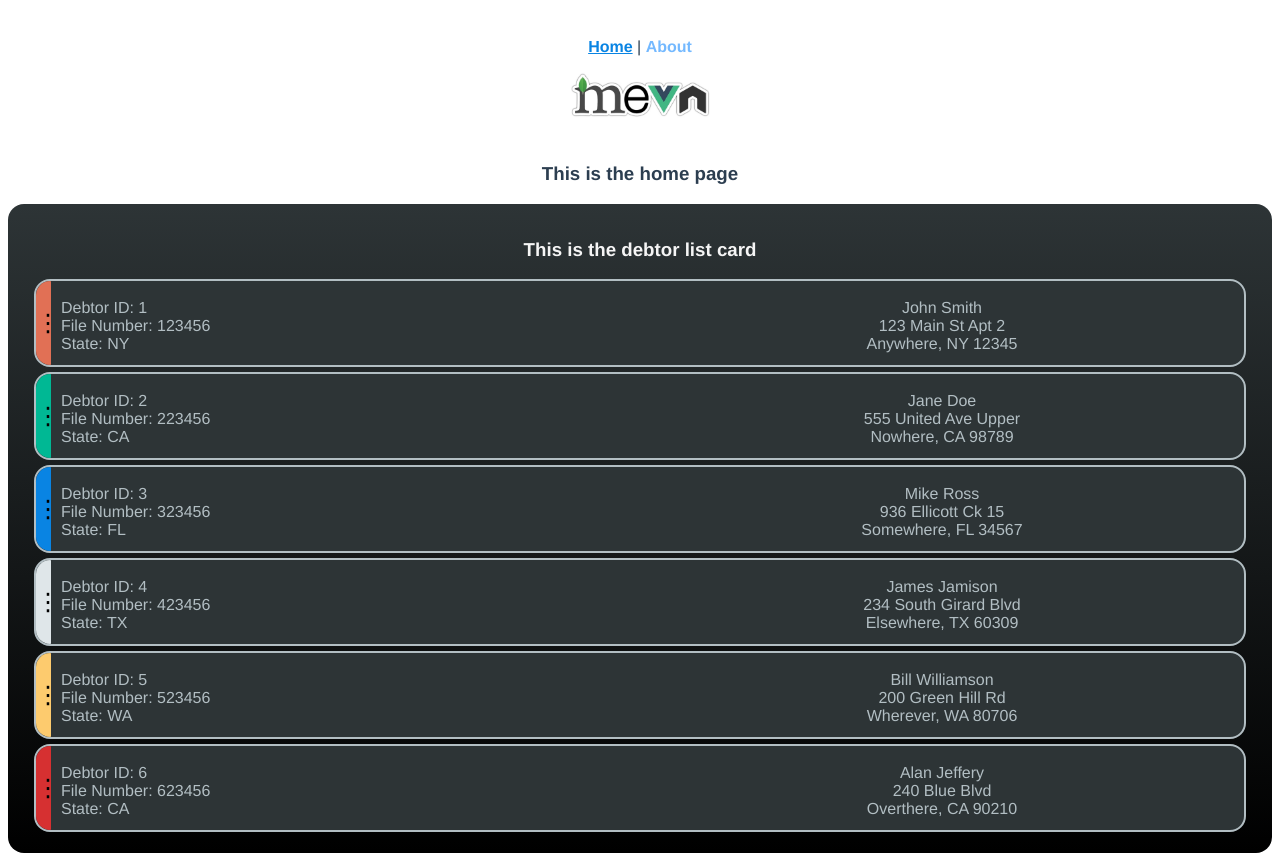
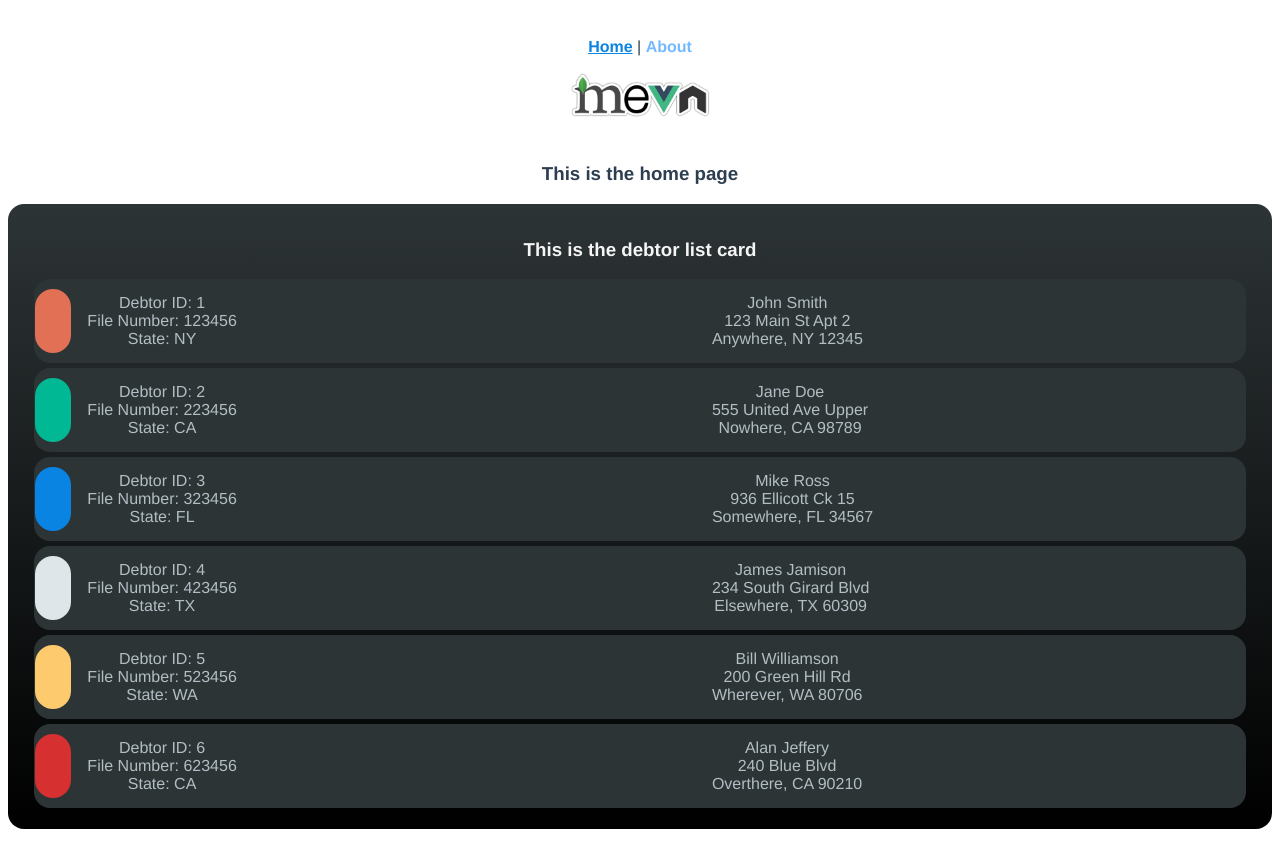
Before and after one commit to robertjbass/MyEVN-v0.5, a Vue app in the folder client/: page / in a window 1280 px wide. After the commit the page ends 837 px from the top, so only its background shows below. Built offline with nearby package versions, Linux system fonts and the light colour scheme.

Commit message:
fixed formatting

```diff
--- a/client/src/assets/debtors.json
+++ b/client/src/assets/debtors.json
@@ -4,6 +4,7 @@
       "id": 1,
       "filenumber": "123456",
       "color": "#e17055",
+      "status": "newbiz",
       "name": "John Smith",
       "address": "123 Main St",
       "address2": "Apt 2",
@@ -15,6 +16,7 @@
       "id": 2,
       "filenumber": "223456",
       "color": "#00b894",
+      "status": "newbiz",
       "name": "Jane Doe",
       "address": "555 United Ave",
       "address2": "Upper",
@@ -26,6 +28,7 @@
       "id": 3,
       "filenumber": "323456",
       "color": "#0984e3",
+      "status": "newbiz",
       "name": "Mike Ross",
       "address": "936 Ellicott Ck",
       "address2": "15",
@@ -37,6 +40,7 @@
       "id": 4,
       "filenumber": "423456",
       "color": "#dfe6e9",
+      "status": "newbiz",
       "name": "James Jamison",
       "address": "234 South Girard Blvd",
       "address2": "",
@@ -48,6 +52,7 @@
       "id": 5,
       "filenumber": "523456",
       "color": "#fdcb6e",
+      "status": "newbiz",
       "name": "Bill Williamson",
       "address": "200 Green Hill Rd",
       "address2": null,
@@ -59,6 +64,7 @@
       "id": 6,
       "filenumber": "623456",
       "color": "#d63031",
+      "status": "newbiz",
       "name": "Alan Jeffery",
       "address": "240 Blue Blvd",
       "address2": null,
--- a/client/src/components/Debtor.vue
+++ b/client/src/components/Debtor.vue
@@ -1,18 +1,14 @@
 <template>
-  <div class="debtorCardclass" v-bind="debtors">
-    <div>
-      <div class="debtorCard" v-for="debtor in debtors" :key="debtor.id">
-        <div class="left">
-          <div class="handle" :style="`background-color: ${debtor.color} `">
-            <br />⋮<br /><br />
-          </div>
-          <br />
+  <div class="debtors" v-bind="debtors">
+    <div class="debtor-card" v-for="debtor in debtors" :key="debtor.id">
+      <div class="handle" :style="`background-color: ${debtor.color} `"></div>
+      <div class="card-text">
+        <div class="left-text">
           Debtor ID: {{ debtor.id }}<br />
           File Number: {{ debtor.filenumber }}<br />
           State: {{ debtor.state }}
         </div>
-        <div class="right">
-          <br />
+        <div class="right-text">
           {{ debtor.name }}<br />
           {{ debtor.address }} {{ debtor.address2 }}<br />
           {{ debtor.city }}, {{ debtor.state }} {{ debtor.zip }}
@@ -32,6 +28,12 @@ export default {
       return debtors.debtors.map(debtors => {
         return debtors;
       });
+    },
+    // Not operational yet. Working on dynamic colors
+    debtorStatus() {
+      return debtors.debtors.map(debtors => {
+        return debtors;
+      });
     }
   }
 };
@@ -46,51 +48,55 @@ li {
   display: inline-block;
   margin: 0 10px;
 }
-.debtorCard {
+.debtor-card {
+  display: flex;
+  flex-wrap: nowrap;
   border-style: solid;
   border-width: 1px;
-  border-radius: 1em;
+  border-radius: 1rem;
   margin: 5px 10px 5px 10px;
   padding: 0% 0% 0% 0%;
   border: 2px;
   background-color: #2d3436;
   color: #b2bec3;
+  height: 100%;
+  max-width: 100%;
   flex-grow: 1;
-  display: flex;
-  border-style: solid;
-  height: 100%;
 }
 .cardLink,
 a {
   text-decoration: none;
 }
-.debtorCard:hover {
+.debtor-card:hover {
   background: #a29bfe7c;
 }
-.debtorCardClass {
-  display: flex;
-}
 .handle {
-  height: 100%;
-  width: 15px;
-  text-align: center;
-  font-size: 1.5rem;
-  margin: 0px 10px 0px 0px;
-  border-radius: 70em 4em 4em 70em;
-  color: black;
-  /* Acts as a backup in the event of a color render failure */
-  background-color: white;
-  align-self: center;
+  max-height: 100%;
+  width: 3%;
+  min-width: 15px;
+  border-radius: 3em 3em 3em 3em;
+  margin: 10px 1px 10px 1px;
 }
 .handle:hover {
   cursor: pointer;
 }
-.left {
+.left-text {
+  padding: 5px;
+  min-width: 45%;
   display: flex;
-  min-width: 50%;
-  text-align: left;
+  flex-wrap: nowrap;
 }
-.right {
-  min-width: 50%;
+.right-text {
+  padding: 5px;
+  min-width: 45%;
+  display: flex;
+  flex-wrap: nowrap;
+}
+.card-text {
+  display: flex;
+  padding: 10px;
+  flex-wrap: nowrap;
+  justify-content: space-between;
+  flex-grow: 1;
 }
 </style>
```
